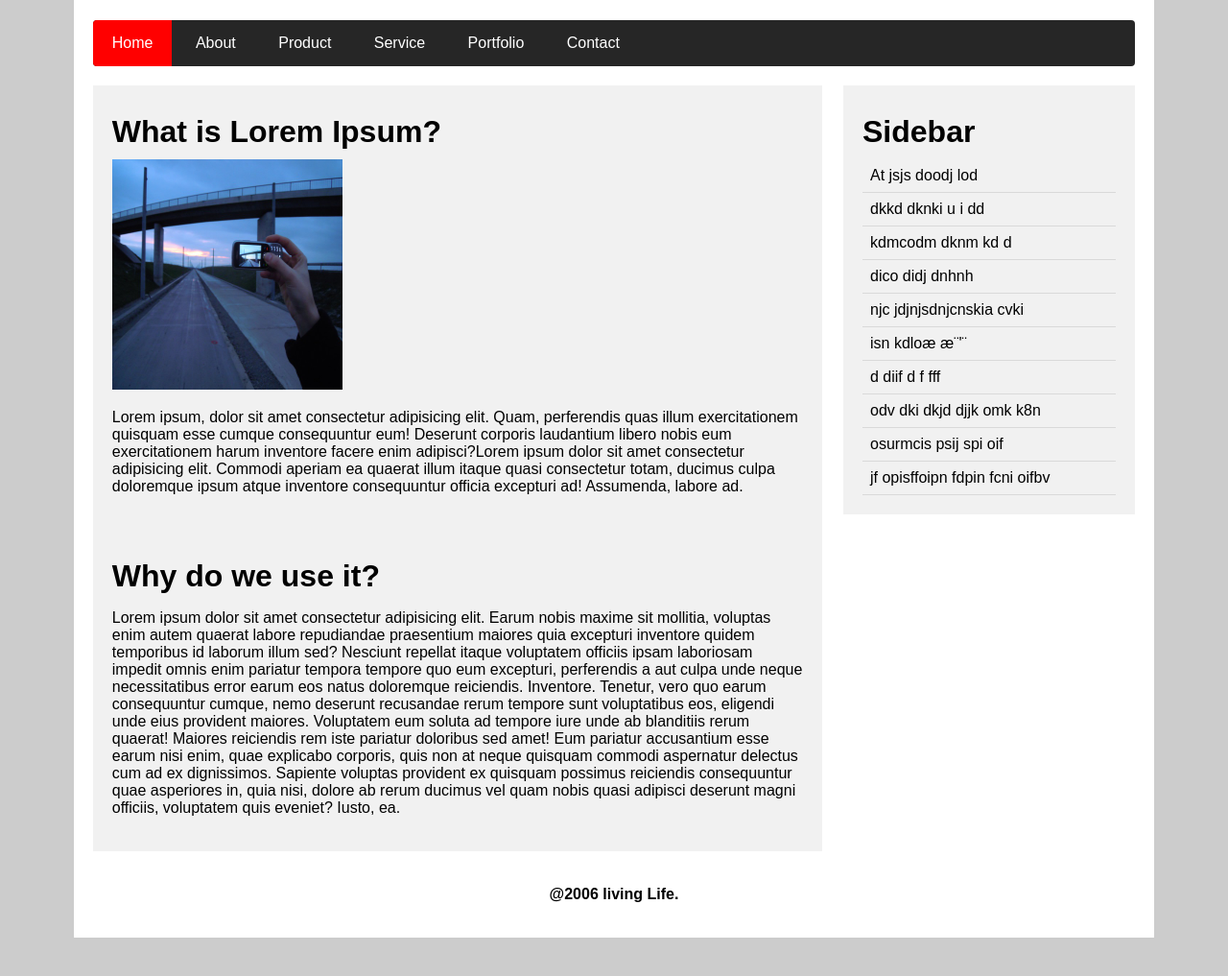
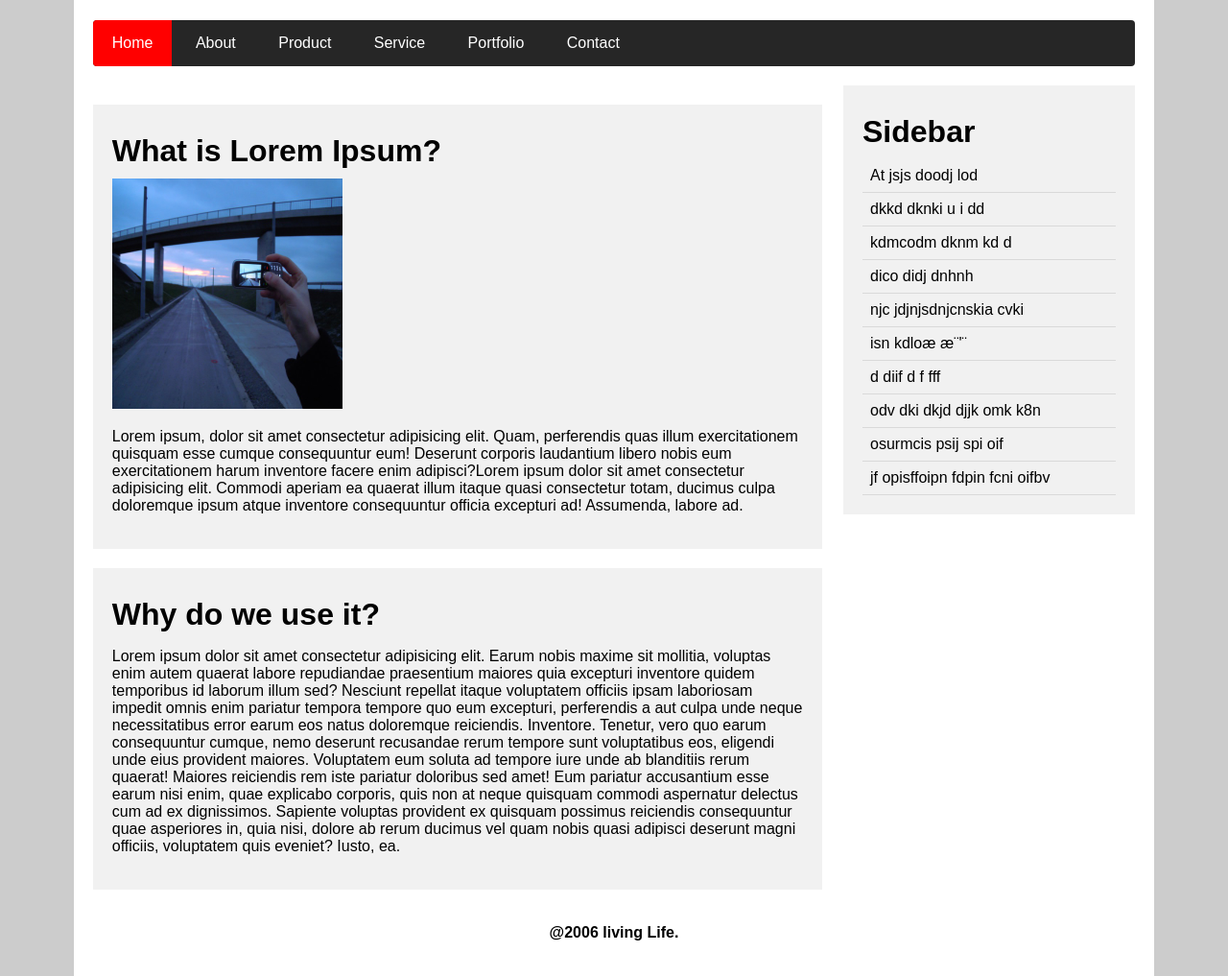
Before and after one commit to SoupLittle/Css7-Media1, a plain HTML site: page index.html in a window 1280 px wide. Shown: the part 88-1105 px from the top of the page at 96% size. Before the commit the page ends 1065 px from the top, so only its background shows below. Drawn offline with Linux system fonts and the light colour scheme.

Commit message:
Update index.html

```diff
--- a/index.html
+++ b/index.html
@@ -26,12 +26,12 @@
 </nav>
 <div class="full-width margin-top20px">
     <div class="col-7">
-        <div class="post">
+        <div class="post margin-top20px">
             <h1>What is Lorem Ipsum?</h1>
             <img src="Picture.jpg" height="240px" width="240px">
             <p>Lorem ipsum, dolor sit amet consectetur adipisicing elit. Quam, perferendis quas illum exercitationem quisquam esse cumque consequuntur eum! Deserunt corporis laudantium libero nobis eum exercitationem harum inventore facere enim adipisci?Lorem ipsum dolor sit amet consectetur adipisicing elit. Commodi aperiam ea quaerat illum itaque quasi consectetur totam, ducimus culpa doloremque ipsum atque inventore consequuntur officia excepturi ad! Assumenda, labore ad.</p>
         </div>
-<div class="post">
+<div class="post margin-top20px">
     <h1>Why do we use it?</h1>
     <p>Lorem ipsum dolor sit amet consectetur adipisicing elit. Earum nobis maxime sit mollitia, voluptas enim autem quaerat labore repudiandae praesentium maiores quia excepturi inventore quidem temporibus id laborum illum sed?
     Nesciunt repellat itaque voluptatem officiis ipsam laboriosam impedit omnis enim pariatur tempora tempore quo eum excepturi, perferendis a aut culpa unde neque necessitatibus error earum eos natus doloremque reiciendis. Inventore.
```
